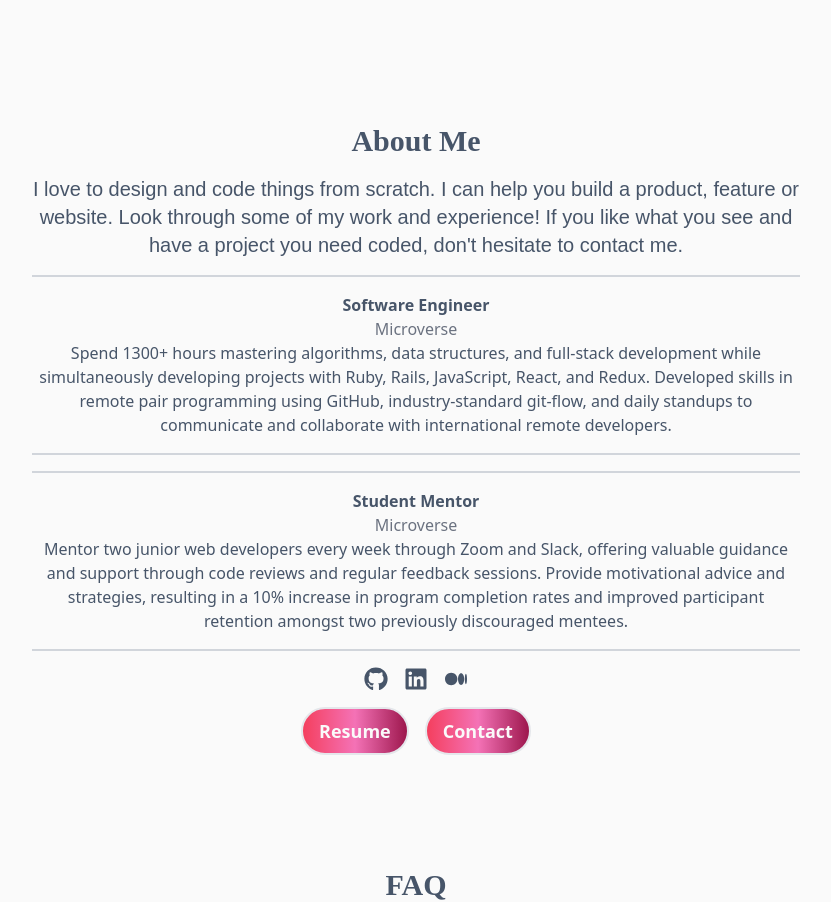
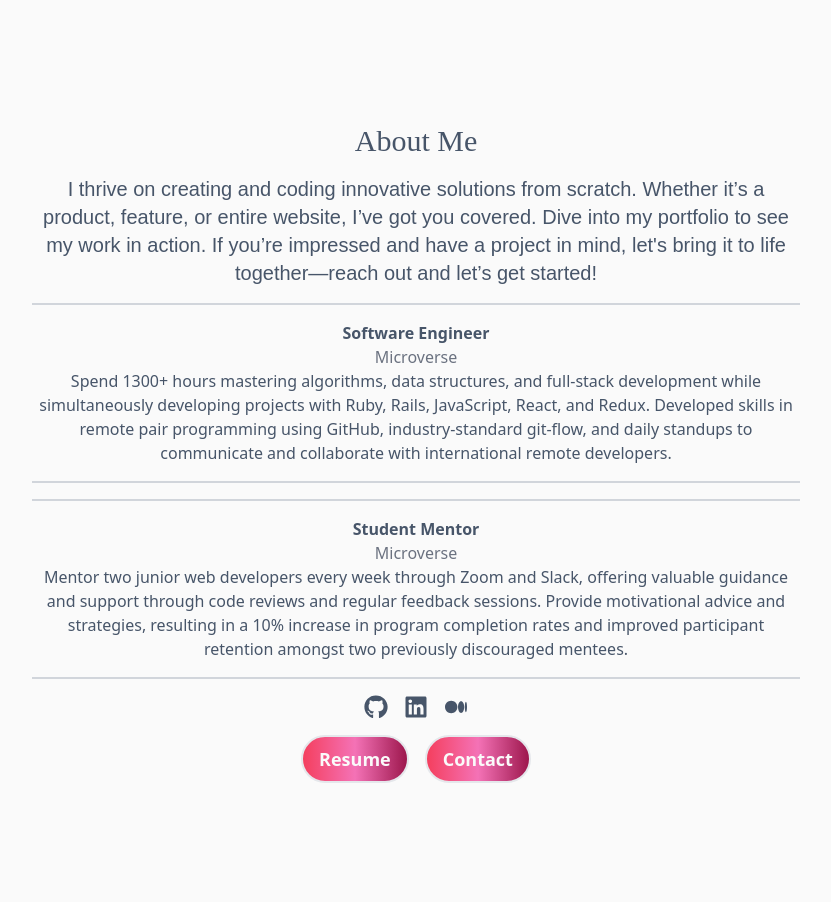
Before and after one commit to Naledi-Dikgale/portfolio-v3, a React (Vite) app: page / in a window 1280 px wide. Shown: the part 1906-2808 px from the top of the page, without its empty margins (224-1055 px from the left). Built offline with nearby package versions, Linux system fonts and the light colour scheme; a web font is replaced by a local one.

Commit message:
Update layout

```diff
--- a/src/components/About.jsx
+++ b/src/components/About.jsx
@@ -18,16 +18,16 @@ function About() {
 
   return (
     <section id="about" className={`h-auto mx-auto pb-12 pt-24 px-12 ${theme === 'light' ? 'bg-primary text-secondary' : 'bg-gradient-to-r from-slate-800 via-slate-850 to-slate-900 text-primary'}`}>
-      <h1 className={`font-agbalumo text-3xl font-bold mb-4 text-center ${theme === 'light' ? 'text-secondary' : 'text-primary'}`}>
+      <h1 className={`font-agbalumo text-3xl mb-4 text-center ${theme === 'light' ? 'text-secondary' : 'text-primary'}`}>
         About Me
       </h1>
       <div className="w-full h-auto space-y-4 max-w-3xl mx-auto">
         <p className={`text-center font-andika text-xl mb-4 ${theme === 'light' ? 'text-secondary' : 'text-secondary-light'}`}>
-          I love to design and code things from scratch.
-          I can help you build a product, feature or website.
-          Look through some of my work and experience!
-          If you like what you see and have a project you need coded,
-          don&apos;t hesitate to contact me.
+        I thrive on creating and coding innovative solutions from scratch.
+        Whether it’s a product, feature, or entire website, I’ve got you covered.
+        Dive into my portfolio to see my work in action.
+        If you’re impressed and have a project in mind, let's bring it
+        to life together—reach out and let’s get started!
         </p>
         <div className="border-t-2 border-b-2 border-gray-300 py-4">
           <h3 className="text-center font-bold">
```
